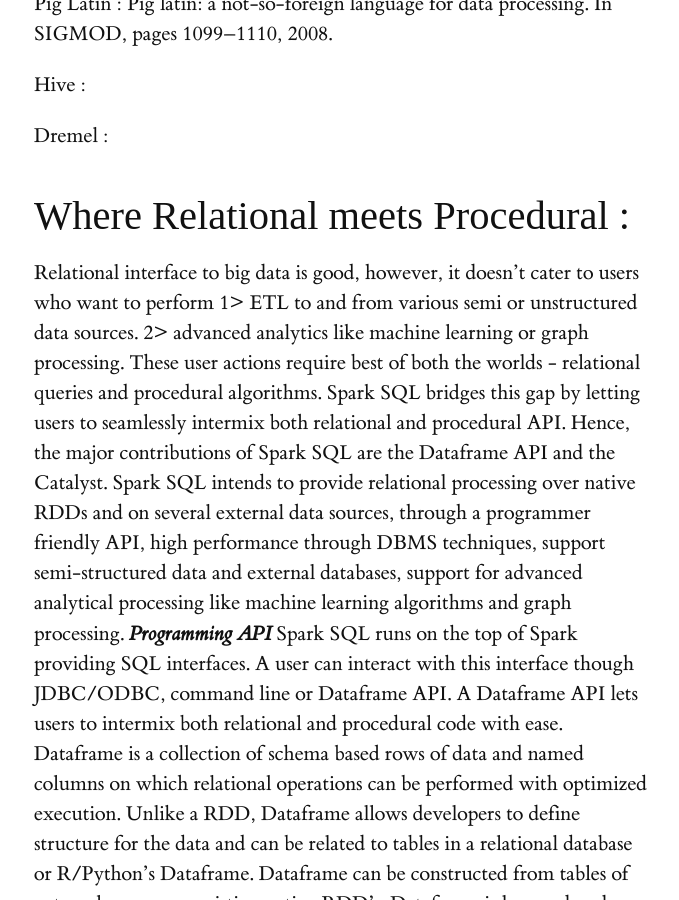
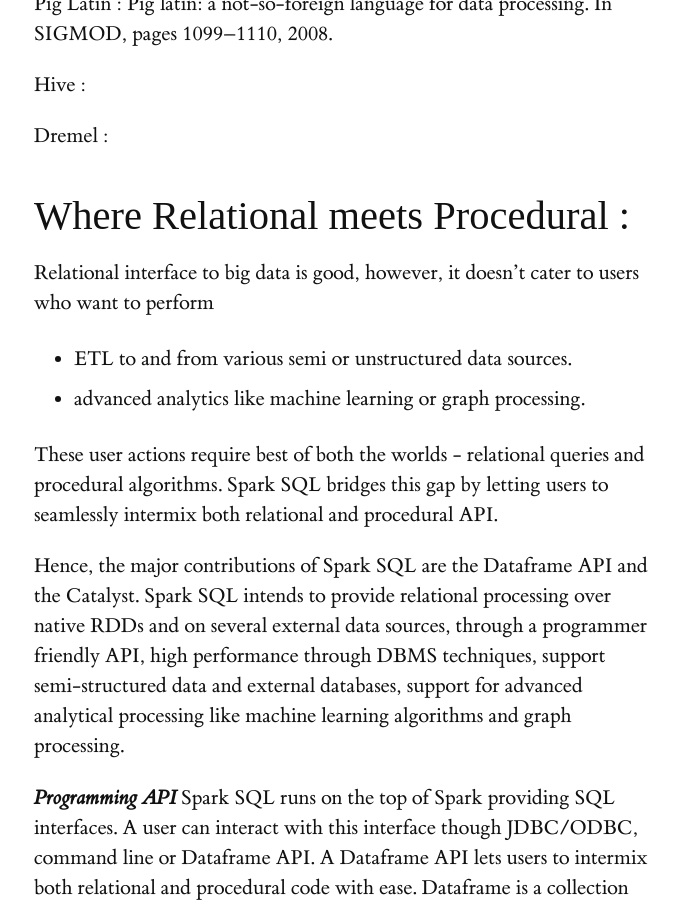
Before and after one commit to heathermiller/dist-prog-book, a Jekyll site: the page built from chapter/8/big-data.md, in a window 1280 px wide and 900 px high, scrolled down 6358 px. Shown: the whole window, without its empty margins (126-805 px from the left). Built offline with Jekyll 4.4.1, drawn with Linux system fonts in a browser that asks for light colours; some web fonts are replaced; some of the changed text lies outside the part shown.

Commit message:
Update big-data.md

```diff
--- a/chapter/8/big-data.md
+++ b/chapter/8/big-data.md
@@ -90,7 +90,7 @@
 
 Twister :  Twister: a runtime for iterative MapReduce.
 
-## Map Reduce inspired other large scale data processing systems :
+## Map Reduce inspired large scale data processing systems :
 
 Dryad/DryadLinq :
 
@@ -130,10 +130,14 @@
 
 ## Where Relational meets Procedural :
 Relational interface to big data is good, however, it doesn’t cater to users who want to perform
-1> ETL to and from various semi or unstructured data sources.
-2> advanced analytics like machine learning or graph processing.
+
+- ETL to and from various semi or unstructured data sources.
+- advanced analytics like machine learning or graph processing.
+
 These user actions require best of both the worlds - relational queries and procedural algorithms. Spark SQL bridges this gap by letting users to seamlessly intermix both relational and procedural API.
+
 Hence, the major contributions of Spark SQL are the Dataframe API and the Catalyst. Spark SQL intends to provide relational processing over native RDDs and on several external data sources, through a programmer friendly API, high performance through DBMS techniques, support semi-structured data and external databases, support for advanced analytical processing like machine learning algorithms and graph processing.
+
 ***Programming API***
 Spark SQL runs on the top of Spark providing SQL interfaces. A user can interact with this interface though JDBC/ODBC, command line or Dataframe API.
 A Dataframe API lets users to intermix both relational and procedural code with ease. Dataframe is a collection of schema based rows of data and named columns on which relational operations can be performed with optimized execution. Unlike a RDD, Dataframe allows developers to define structure for the data and can be related to tables in a relational database or R/Python’s Dataframe. Dataframe can be constructed from tables of external sources or existing native RDD’s. Dataframe is lazy and each object in it represents a logical plan which is not executed until an output operation like save or count is performed.
@@ -151,6 +155,7 @@
 
 
 ## Optimizers are the way to go :
+
 It is tough to understand the internals of a framework like Spark for any developer who has just started to program a Spark application. Also, with the advent of relational code, it becomes still more challenging when one has to program keeping in mind the rules for an efficient query - rightly ordered joins, early filtering of data or usage of available indexes. Even if the programmer is aware of such rules, it is still prone to human errors which can potentially lead to longer runtime applications. Query optimizers for map reduce frameworks can greatly improve performance of the queries developers write and also significantly reduce the development time. A good query optimizer should be able to optimize such user queries, extensible for user to provide information about the data and even dynamically include developer defined specific rules.
 Catalyst is one such framework which leverages the Scala’s functional language features like pattern matching and runtime meta programming to allow developers to concisely specify complex relational optimizations. Most of the power of Spark SQL comes due to this optimizer.
 
```
